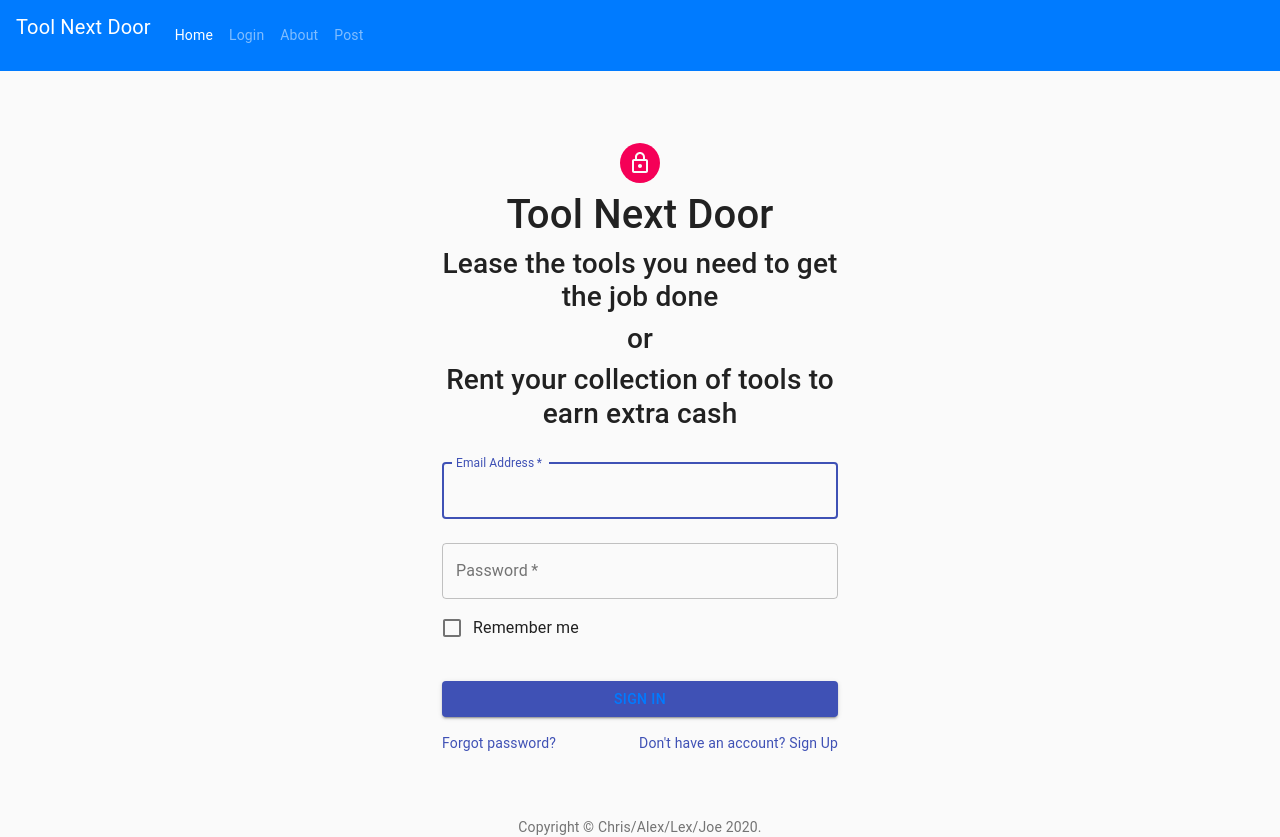
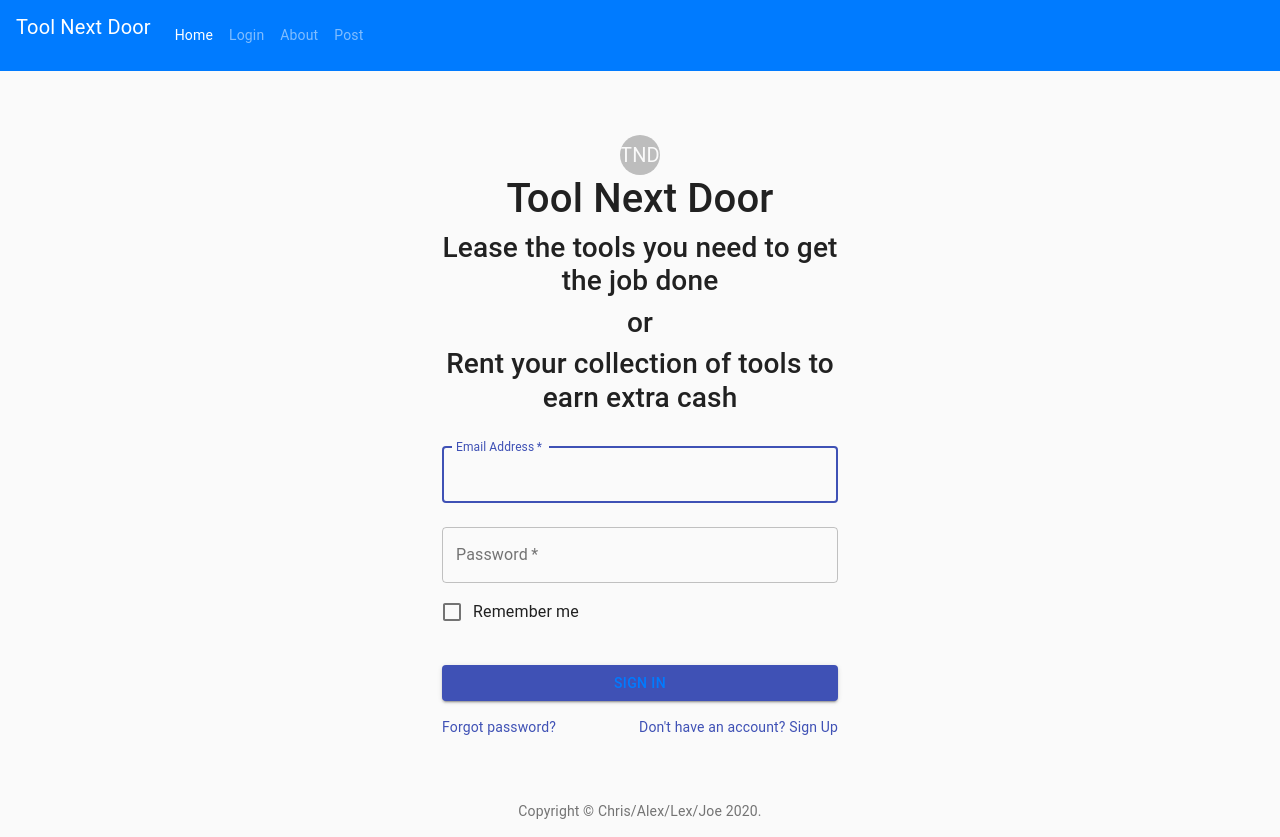
Before and after one commit to JoeWills615/ToolNextDoor, a React (Create React App) app in the folder client/: page / in a window 1280 px wide. Built offline with nearby package versions, Linux system fonts and the light colour scheme; no server answers.

Commit message:
push to pull

```diff
--- a/client/src/components/Landing/index.js
+++ b/client/src/components/Landing/index.js
@@ -28,8 +28,10 @@ function Copyright() {
 }
 
 const useStyles = makeStyles((theme) => ({
-
-  image: {
+    root: {
+        height: '100vh',
+    },
+    image: {
     backgroundImage: 'url(https://countrymusicprep.files.wordpress.com/2020/08/toolcircle.png)',
     backgroundRepeat: 'no-repeat',
     backgroundColor:
@@ -65,8 +67,8 @@ export default function SignIn() {
     <Container component="main" maxWidth="xs">
       <CssBaseline />
       <div className={classes.paper}>
-        <Avatar className={classes.avatar}>
-          <LockOutlinedIcon />
+      <Avatar className={classes.orange}>
+            TND
         </Avatar>
         <Typography component="div" align="center">
           <h1>Tool Next Door</h1>
```
